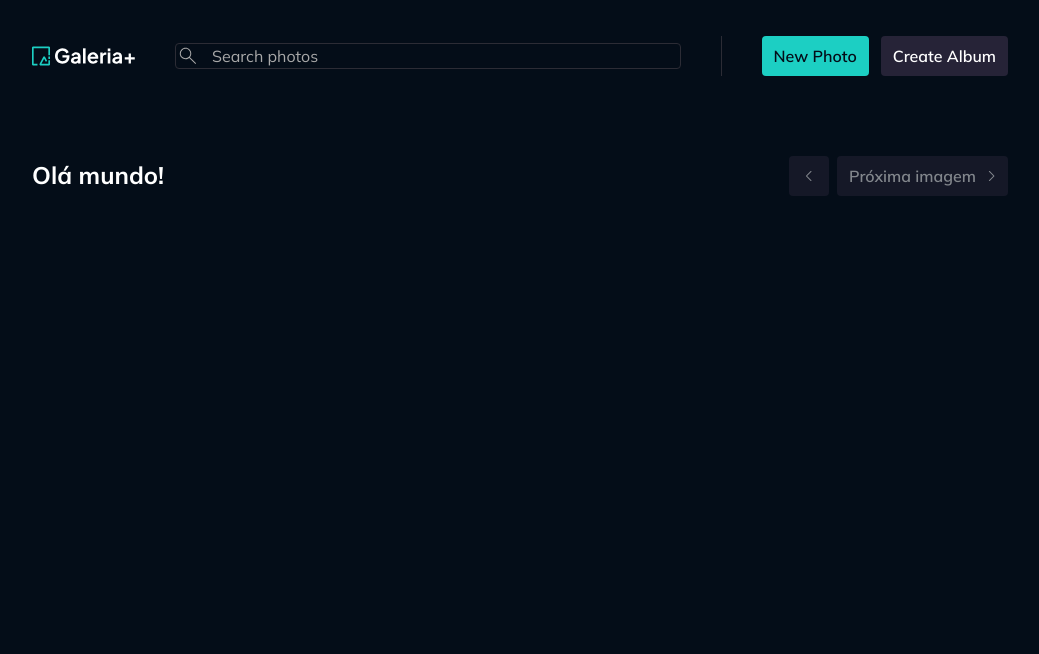
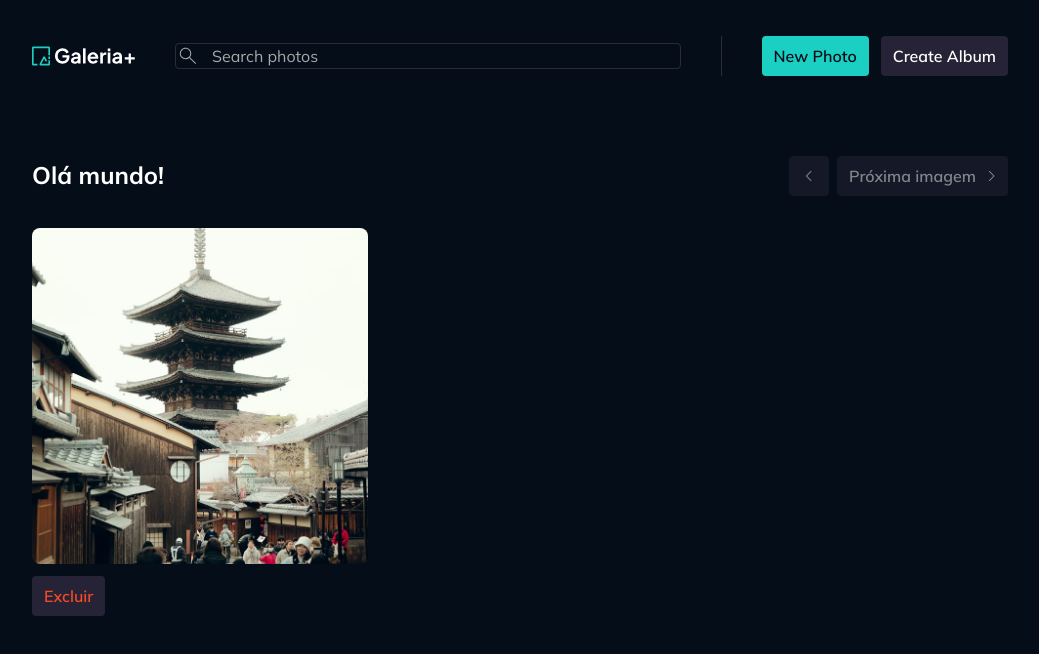
Before and after one commit to brandaoplaster/photo-space, a React (Vite) app: page /fotos/123 in a window 1280 px wide. Shown: the top 654 px of the page, without its empty margins (120-1159 px from the left). Built offline with nearby package versions, Linux system fonts and the light colour scheme.

Commit message:
feat: Add image and button delete in page photo details

```diff
--- a/src/pages/page-photo-details.tsx
+++ b/src/pages/page-photo-details.tsx
@@ -1,6 +1,8 @@
 import Container from "../components/container";
 import Text from "../components/text";
 import Skeleton from "../components/skeleton";
+import ImagePreview from "../components/image-preview";
+import Button from "../components/button";
 import type { Photo } from "../context/photos/models/photo";
 import PhotosNavigator from "../context/photos/components/photos-navigator";
 
@@ -28,6 +30,26 @@
 
         <PhotosNavigator />
       </header>
+
+      <div className="grid grid-cols-[21rem] gap-24">
+        <div className="space-y-3">
+          {!isLoadingPhoto ? (
+            <ImagePreview
+              src={`/images/${photo?.imageId}`}
+              title={photo.title}
+              imageClassName="h-[21rem]"
+            />
+          ) : (
+            <Skeleton className="h-[21rem]" />
+          )}
+
+          {!isLoadingPhoto ? (
+            <Button variant="destructive">Excluir</Button>
+          ) : (
+            <Skeleton className="w-20 h-10" />
+          )}
+        </div>
+      </div>
     </Container>
   );
 }
```
